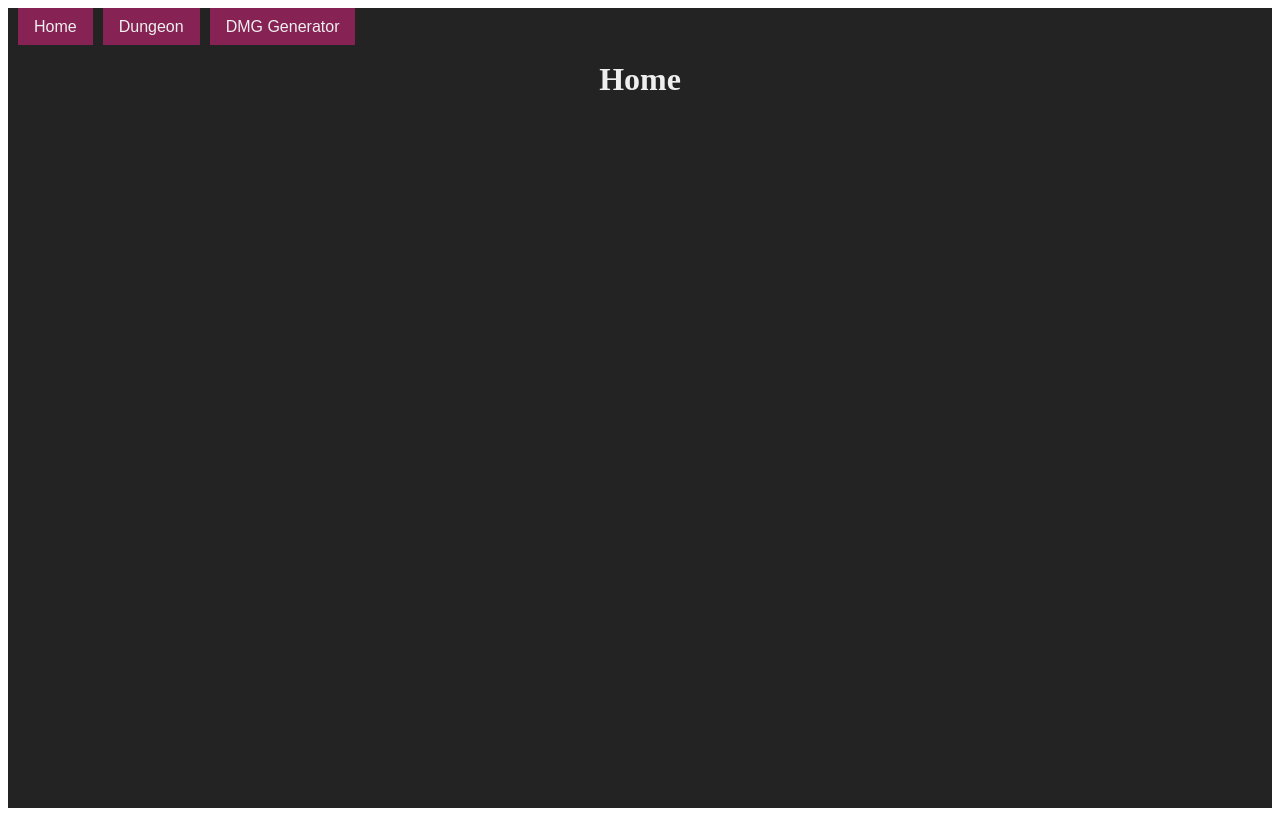
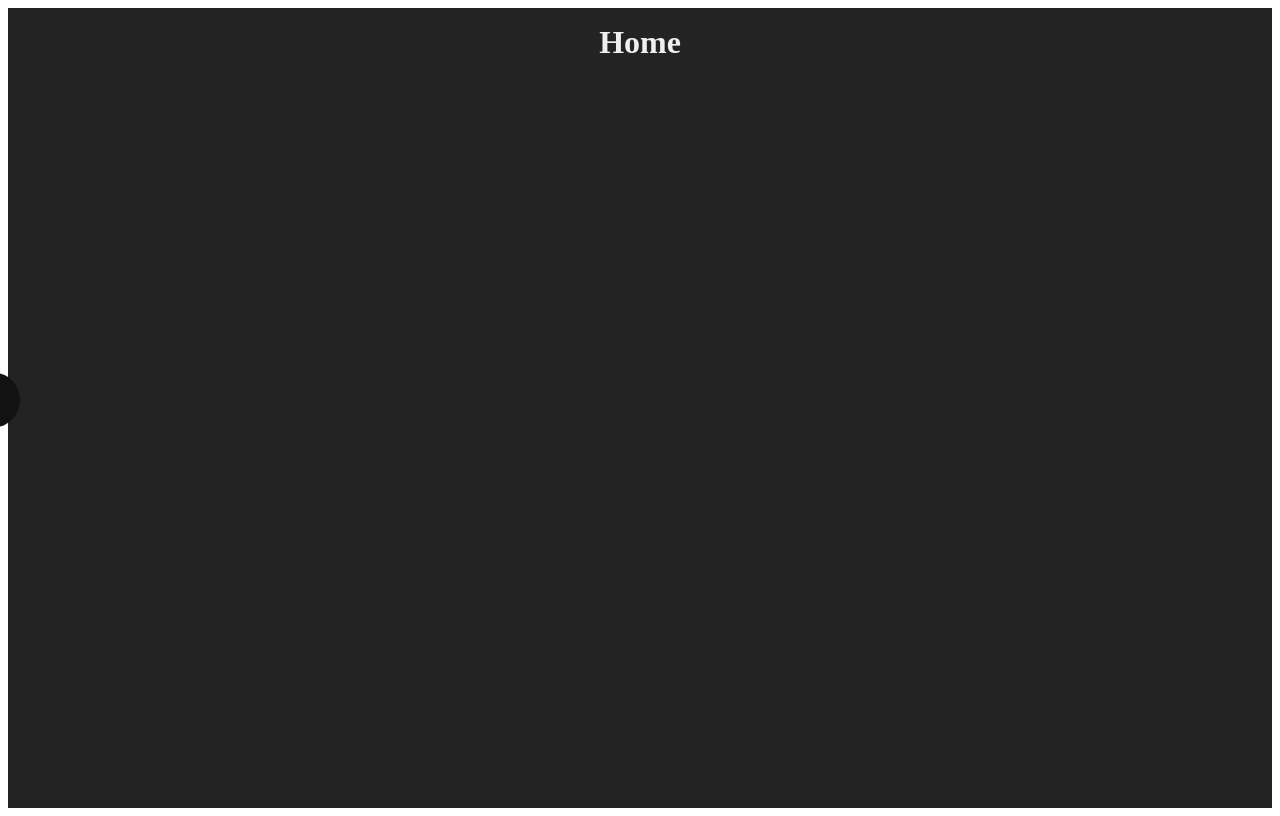
Before and after one commit to chrifox/dnd-gen, a Next.js app: page / in a window 1280 px wide. Built offline with nearby package versions, Linux system fonts and the light colour scheme.

Commit message:
move menu to left and hide

```diff
--- a/src/components/Navbar.js
+++ b/src/components/Navbar.js
@@ -2,6 +2,9 @@ import React from 'react'
 import styled from 'styled-components'
 import Router from 'next/router'
 import Button from './Button'
+import SvgIcon from './SvgIcon'
+
+const MENU_WIDTH = 200
 
 const links = [
   { to: '/', label: 'Home' },
@@ -10,24 +13,58 @@ const links = [
 ]
 
 const Nav = styled.nav`
+  position: absolute;
+  top: 0;
+  left: ${props => props.open ? 0 : -MENU_WIDTH}px;
+  bottom: 0;
   display: flex;
-  flex-direction: row;
-  align-items: center;
-  padding: 0 5px;
+  flex-direction: column;
+  width: ${MENU_WIDTH}px;
+  background: ${props => props.theme.colors.backgroundDark};
+  transition: 0.2s left ease;
 `
 
 const Link = styled(Button)`
-  margin: 0 5px;
+  margin-bottom: 5px;
 `
 
-const Navbar = () => (
-  <Nav>
-      {links.map(({ key, to, label }) => (
+const MenuToggle = styled(Button)`
+  position: absolute;
+  top: 50%;
+  left: ${props => props.open ? 200 : 0}px;
+  transform: translate(-60%,-50%);
+  transition: 0.2s all ease;
+  background: ${props => props.theme.colors.backgroundDark};
+  border-radius: 50%;
+  padding: 10px;
+  &:hover {
+    ${props => !props.open && `transform: translate(-30%, -50%);`}
+  }
+`
+
+class Navbar extends React.Component {
+  state = { open: false }
+
+  toggleMenu = () => this.setState(state => ({ open: !state.open }))
+
+  render() {
+    const { open } = this.state
+    return (
+      <>
+      <Nav open={open}>
+        {links.map(({ key, to, label }) => (
           <Link key={label} onClick={() => Router.push(to)}>
             {label}
           </Link>
-      ))}
-  </Nav>
-)
+        ))}
+      </Nav>
+
+      <MenuToggle onClick={this.toggleMenu} open={open}>
+        <SvgIcon name={open ? 'left' : 'right'} size={30} />
+      </MenuToggle>
+      </>
+    )
+  }
+}
 
 export default Navbar
--- a/src/theme/index.js
+++ b/src/theme/index.js
@@ -1,6 +1,7 @@
 export const theme = {
   colors: {
     background: '#232323',
+    backgroundDark: '#121212',
     primary: '#872354',
     text: '#efefef',
   },
```
